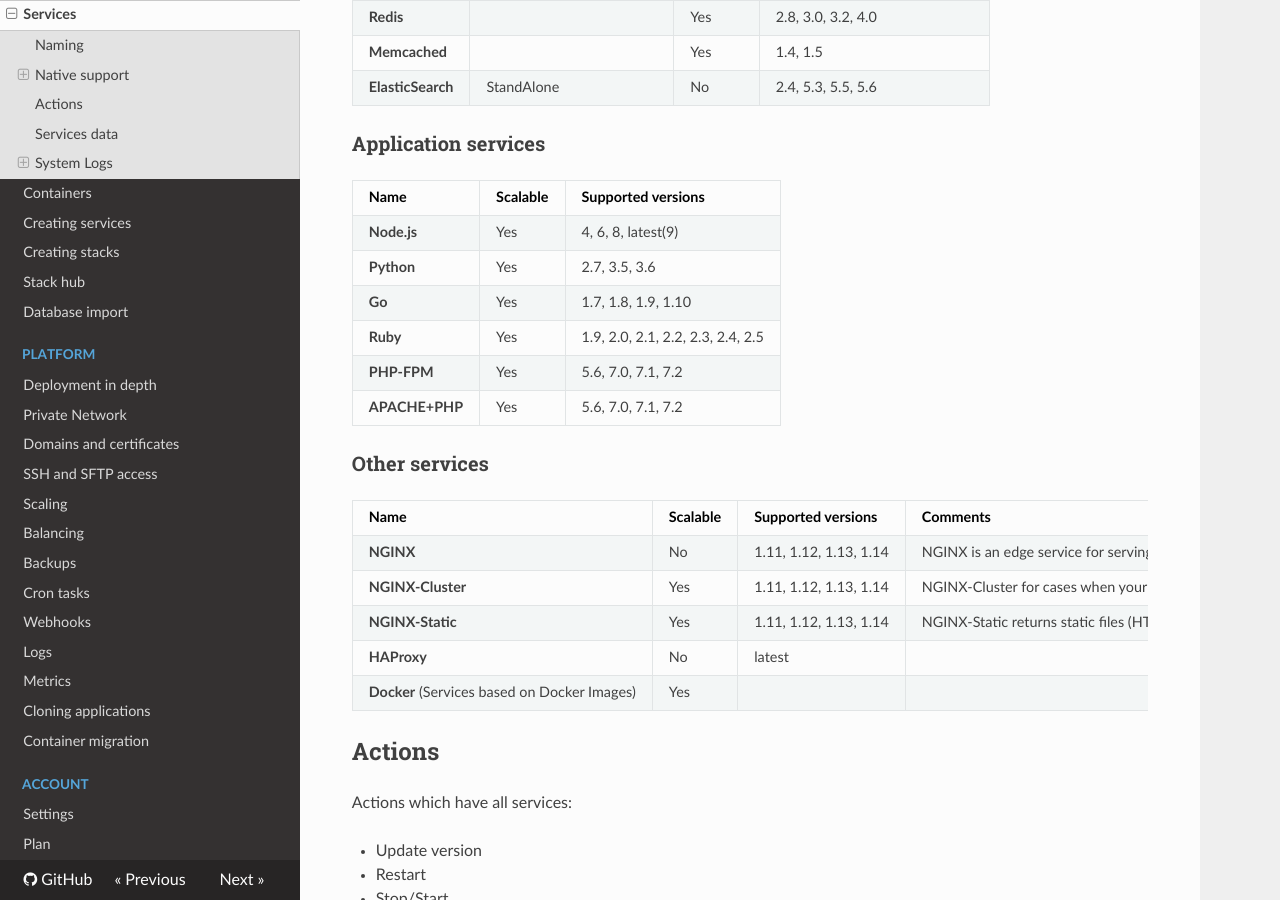
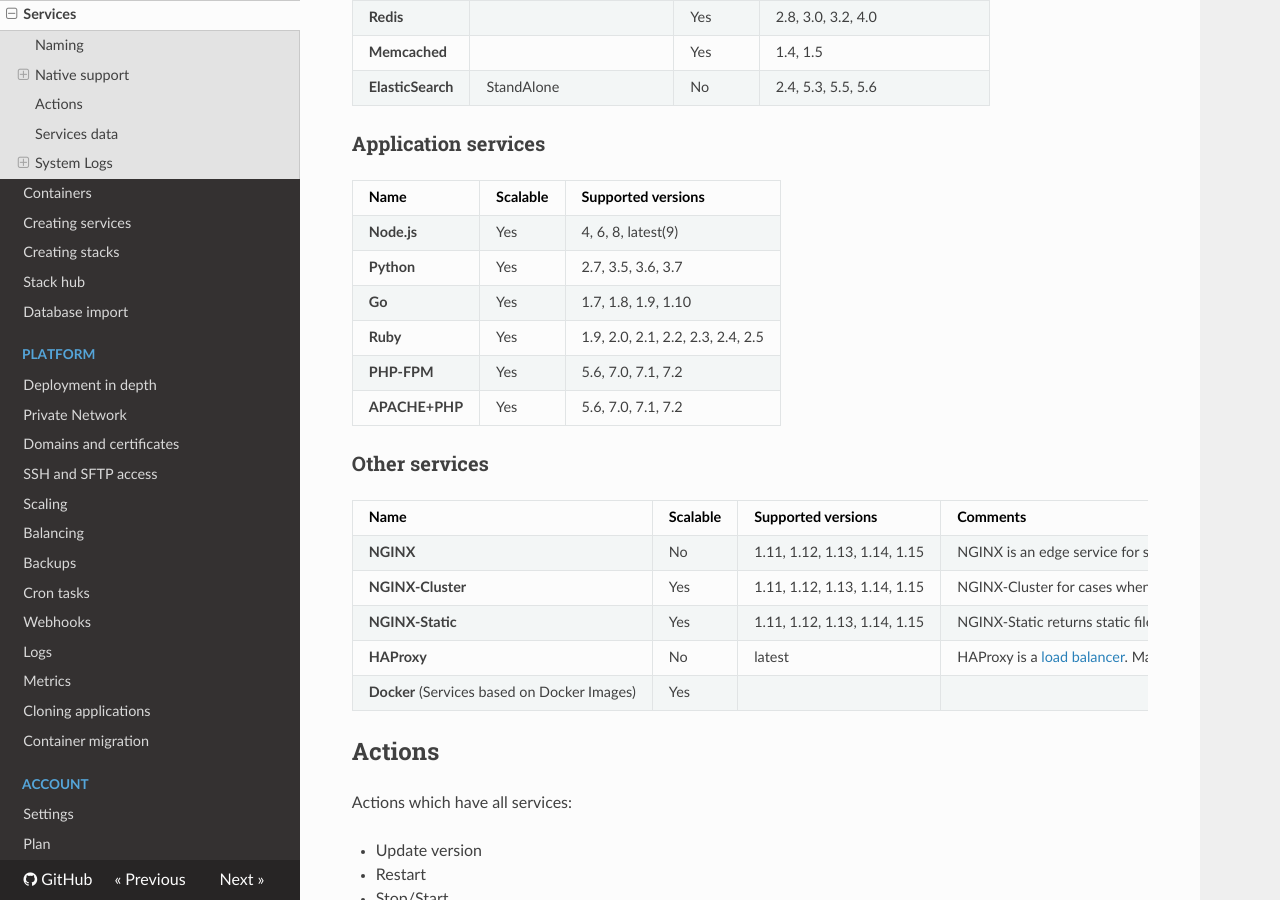
Before and after one commit to d2cio/docs, an MkDocs documentation site: the page built from docs/getting-started/services.md, in a window 1280 px wide and 900 px high, scrolled down 1024 px. Built offline with MkDocs 1.6.1, drawn with Linux system fonts in a browser that asks for light colours; nearby versions of some CDN libraries; old or Windows-style settings are respelled for this version of MkDocs.

Commit message:
edited services page

```diff
--- a/docs/getting-started/services.md
+++ b/docs/getting-started/services.md
@@ -33,7 +33,7 @@ Name              | Configuration             | Scalable | Supported versions
 Name           | Scalable | Supported versions
 :------------- | :------- | :--------------------------------
 **Node.js**    | Yes      | 4, 6, 8, latest(9)
-**Python**     | Yes      | 2.7, 3.5, 3.6
+**Python**     | Yes      | 2.7, 3.5, 3.6, 3.7
 **Go**         | Yes      | 1.7, 1.8, 1.9, 1.10
 **Ruby**       | Yes      | 1.9, 2.0, 2.1, 2.2, 2.3, 2.4, 2.5
 **PHP-FPM**    | Yes      | 5.6, 7.0, 7.1, 7.2
@@ -43,10 +43,10 @@ Name           | Scalable | Supported versions
 
 Name                                         | Scalable | Supported versions          | Comments
 :------------------------------------------- | :------- | :-------------------------- | :-----------------------------------------------------------------------------------------------------------------------------------------------------
-**NGINX**                                    | No       | 1.11, 1.12, 1.13, 1.14 | NGINX is an edge service for serving on top of stack. It can generate free [TSL certificates](/platform/domains-and-certificates/) (by Let's Encrypt).
-**NGINX-Cluster**                            | Yes      | 1.11, 1.12, 1.13, 1.14 | NGINX-Cluster for cases when your service does not return static files or you need to serve more than one PHP-FPM container.
-**NGINX-Static**                             | Yes      | 1.11, 1.12, 1.13, 1.14 | NGINX-Static returns static files (HTML, JS, CSS, images, etc.). It cannot serve other services.
-**HAProxy**                                  | No       | latest
+**NGINX**                                    | No       | 1.11, 1.12, 1.13, 1.14, 1.15 | NGINX is an edge service for serving on top of stack. It can generate free [TSL certificates](/platform/domains-and-certificates/) (by Let's Encrypt).
+**NGINX-Cluster**                            | Yes      | 1.11, 1.12, 1.13, 1.14, 1.15 | NGINX-Cluster for cases when your service does not return static files or you need to serve more than one PHP-FPM container.
+**NGINX-Static**                             | Yes      | 1.11, 1.12, 1.13, 1.14, 1.15 | NGINX-Static returns static files (HTML, JS, CSS, images, etc.). It cannot serve other services.
+**HAProxy**                                  | No       | latest | HAProxy is a [load balancer](/platform/balancing/). May be used as edge service. It can generate free [TSL certificates](/platform/domains-and-certificates/) (by Let's Encrypt).
 **Docker** (Services based on Docker Images) | Yes
 
 ## Actions
```
